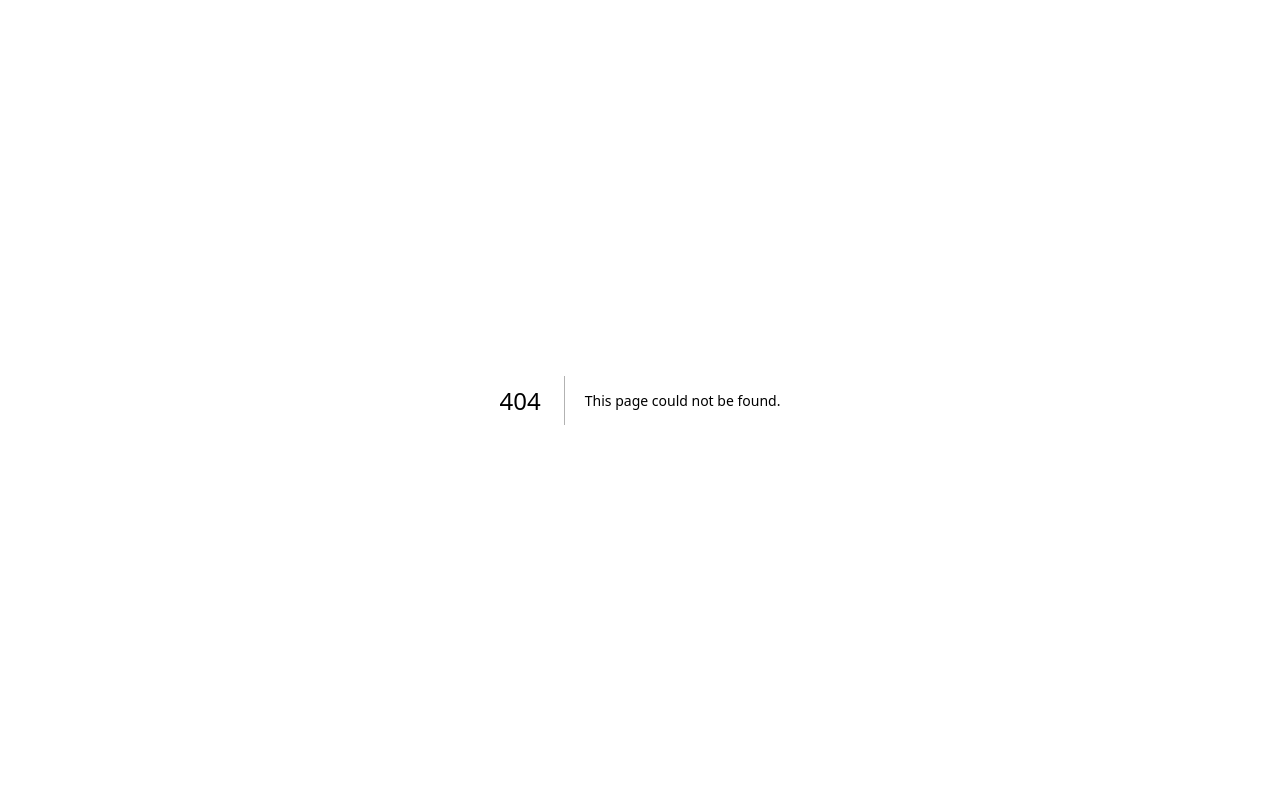
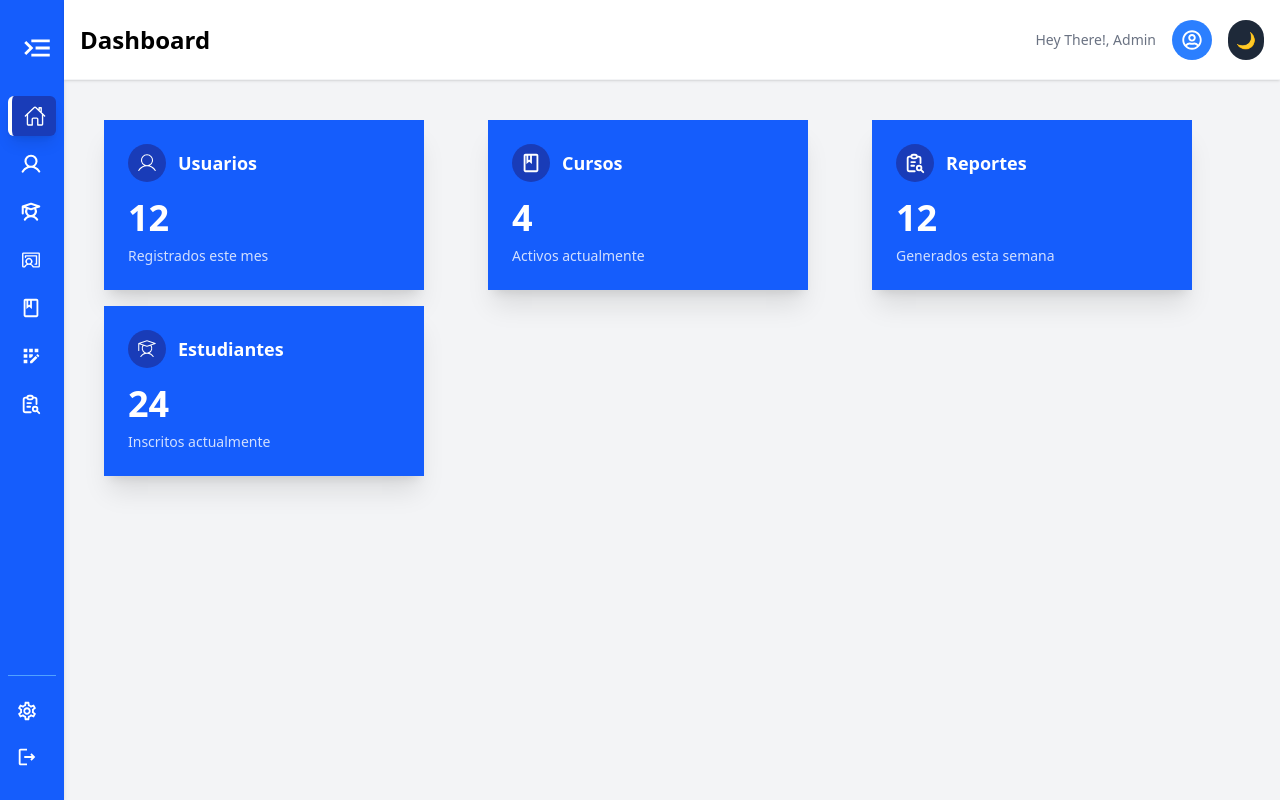
Before and after one commit to slashvera/Next-Front, a Next.js app: page /administrador/dashboard in a window 1280 px wide. Before the commit this address had no page. Built offline with nearby package versions, Linux system fonts and the light colour scheme.

Commit message:
modify: globalcss, Tutorsidebar/add: adminLayout, adminPage, adminSideBar, adminHeader

```diff
--- /dev/null
+++ b/src/app/administrador/dashboard/page.jsx
@@ -0,0 +1,75 @@
+"use client";
+import { useRouter } from "next/navigation";
+import { useEffect, useState } from "react";
+import { PiUserLight, PiStudentLight } from "react-icons/pi";
+import { MdOutlineClass } from "react-icons/md";
+import { TbReportSearch } from "react-icons/tb";
+import  logo from "@/assets/logo-side.svg";
+
+
+export default function AdminDashboard() {
+    const router = useRouter();
+    const [cursos, setCursos] = useState([]);
+    const [alumnos, setAlumnos] = useState([]);
+    const [profesores, setProfesores] = useState([]);
+
+    return(
+
+        <div className="grid grid-cols-1 md:grid-cols-2 lg:grid-cols-3 p-4 gap-4">
+        {/* Usuarios */}
+        <div className="card w-full max-w-xs bg-blue-600 text-white shadow-xl hover:scale-105 transition-transform duration-300">
+            <div className="card-body">
+                <div className="flex items-center gap-3">
+                    <span className="p-2 rounded-full bg-blue-800">
+                    <PiUserLight size={22} />
+                    </span>
+                    <h2 className="card-title">Usuarios</h2>
+                </div>
+                <p className="text-4xl font-bold mt-2">12</p>
+                <p className="text-sm opacity-80">Registrados este mes</p>
+            </div>
+        </div>
+
+        {/* Cursos */}
+        <div className="card w-full max-w-xs bg-blue-600 text-white shadow-xl hover:scale-105 transition-transform duration-300">
+            <div className="card-body">
+                <div className="flex items-center gap-3">
+                    <span className="p-2 rounded-full bg-blue-800">
+                    <MdOutlineClass size={22} />
+                    </span>
+                    <h2 className="card-title">Cursos</h2>
+                </div>
+                <p className="text-4xl font-bold mt-2">4</p>
+             <p className="text-sm opacity-80">Activos actualmente</p>
+            </div>
+        </div>
+
+        {/* Reportes */}
+        <div className="card w-full max-w-xs bg-blue-600 text-white shadow-xl hover:scale-105 transition-transform duration-300">
+            <div className="card-body">
+                <div className="flex items-center gap-3">
+                    <span className="p-2 rounded-full bg-blue-800">
+                    <TbReportSearch size={22} />
+                    </span>
+                    <h2 className="card-title">Reportes</h2>
+                </div>
+                <p className="text-4xl font-bold mt-2">12</p>
+                <p className="text-sm opacity-80">Generados esta semana</p>
+            </div>
+        </div>
+
+        <div className="card w-full max-w-xs bg-blue-600 text-white shadow-xl hover:scale-105 transition-transform duration-300">
+            <div className="card-body">
+                <div className="flex items-center gap-3">
+                    <span className="p-2 rounded-full bg-blue-800">
+                    <PiStudentLight size={22} />
+                    </span>
+                    <h2 className="card-title">Estudiantes</h2>
+                </div>
+                <p className="text-4xl font-bold mt-2">24</p>
+                <p className="text-sm opacity-80">Inscritos actualmente</p>
+            </div>
+        </div>
+    </div>
+    );
+}
--- /dev/null
+++ b/src/app/administrador/layout.jsx
@@ -0,0 +1,21 @@
+import React from "react";
+import AdminSidebar from "@/components/foradmin/AdminSidebar";
+import AdminHeader from "@/components/foradmin/AdminHeader";
+
+export default function AdminLayout({ children }) {
+    return(
+        <div className="flex h-screen w-full bg-gray-100 overflow-hidden">
+              {/* Sidebar */}
+              <AdminSidebar />
+
+              {/* Contenido derecho */}
+              <div className="flex flex-col flex-1 min-w-0">
+                <AdminHeader />
+
+                <main className="flex-1 overflow-x-hidden overflow-y-auto p-6">
+                  {children}
+                </main>
+              </div>
+            </div>
+    );
+}
--- a/src/app/globals.css
+++ b/src/app/globals.css
@@ -1 +1,4 @@
 @import "tailwindcss";
+@plugin "daisyui" {
+  themes: false;
+}
--- a/src/components/TutorComponents/TutorSidebar.jsx
+++ b/src/components/TutorComponents/TutorSidebar.jsx
@@ -57,8 +57,8 @@ export default function TutorSidebar(){
                         px-3 py-2 rounded-md duration-300 flex gap-2 items-center relative group
                         ${
                             isActive
-                            ? "bg-blue-800 border-l-4 border-white shadow-lg"
-                            : "hover:bg-blue-500"
+                            ? "bg-purple-800 border-l-4 border-white shadow-lg"
+                            : "hover:bg-purple-500"
                         }
                         `}
                     >
@@ -83,7 +83,7 @@ export default function TutorSidebar(){
             </ul>
 
             {/* Footer */}
-            <div className="border-t border-blue-400 pt-4">
+            <div className="border-t border-purple-400 pt-4">
 
                 <div className="px-2 py-2 mb-4 hover:bg-red-500 rounded-md flex items-center gap-2 cursor-pointer duration-300">
                     <MdOutlineLogout size={22} />
--- /dev/null
+++ b/src/components/foradmin/AdminHeader.jsx
@@ -0,0 +1,23 @@
+"use client";
+import React, { useState } from "react";
+import { FaRegUserCircle } from "react-icons/fa";
+
+export default function Header(){
+    const [darkMode, setDarkMode] = useState(false);
+    return(
+        <header className='bg-white flex justify-between items-center p-4 shadow-sm border-b border-gray-100 h-20'>
+            <h1 className='text-2xl font-bold'>Dashboard</h1>
+            <div className='flex items-center gap-4'>
+                <span className='text-sm text-gray-500'>Hey There!, Admin</span>
+
+                <div className='bg-blue-500 w-10 h-10 rounded-full flex items-center justify-center text-white font-bold'>
+                    <FaRegUserCircle className='text-white text-xl' />
+                </div>
+
+                <div className='flex justify-center'>
+                    {darkMode ? <button onClick={() => setDarkMode(false)} className='bg-yellow-400 p-2 rounded-full'>🌞</button> : <button onClick={() => setDarkMode(true)} className='bg-gray-800 p-2 rounded-full'>🌙</button   >}
+                </div>
+            </div>
+        </header>
+    );
+}
--- /dev/null
+++ b/src/components/foradmin/AdminSidebar.jsx
@@ -0,0 +1,95 @@
+"use client";
+import React, { useState } from "react";
+import Link from "next/link";
+import Image from "next/image";
+import { usePathname } from "next/navigation";
+import logo from "@/assets/logo-side.svg";
+
+// Icons
+import { MdMenuOpen, MdOutlineSettings, MdOutlineLogout, MdOutlineClass, MdOutlineAppRegistration } from "react-icons/md";
+import { IoHomeOutline } from "react-icons/io5";
+import { PiChalkboardTeacher, PiStudentBold, PiUserBold } from "react-icons/pi";
+import { TbReportSearch } from "react-icons/tb";
+
+const menuItems = [
+  { icons: <IoHomeOutline size={22} />, label: "Home", path: "/administrador/dashboard" },
+  { icons: <PiUserBold size={22} />, label: "Users", path: "/users" },
+  { icons: <PiStudentBold size={22} />, label: "Students", path: "/students" },
+  { icons: <PiChalkboardTeacher size={22} />, label: "Teachers", path: "/teachers" },
+  { icons: <MdOutlineClass size={22} />, label: "Courses", path: "/courses" },
+  { icons: <MdOutlineAppRegistration size={22} />, label: "Enrollment", path: "/enrollment" },
+  { icons: <TbReportSearch size={22} />, label: "Reports", path: "/reports" },
+];
+
+export default function AdminSidebar() {
+  const pathname = usePathname();
+  const [open, setOpen] = useState(false);
+
+  return (
+    <nav className={`shadow-md h-screen p-2 flex flex-col duration-500 bg-blue-600 text-white ${open ? "w-60" : "w-16"}`}>
+
+      {/* Logo */}
+      <div className="px-3 py-2 h-20 flex justify-between items-center">
+        <Image
+          src={logo}
+          alt="Logo"
+          className={`${open ? "w-10" : "w-0"} bg-white rounded-md duration-500`}
+        />
+        <div onClick={() => setOpen(!open)} className="cursor-pointer">
+          <MdMenuOpen size={34} className={`duration-500 ${!open && "rotate-180"}`} />
+        </div>
+      </div>
+
+      {/* Menu */}
+      <ul className="flex-1">
+        {menuItems.map((item, index) => {
+          const isActive = pathname === item.path;
+
+          return (
+            <li key={index} className="my-2">
+              <Link
+                href={item.path}
+                className={`
+                  px-3 py-2 rounded-md duration-300 flex gap-2 items-center relative group
+                  ${isActive
+                    ? "bg-blue-800 border-l-4 border-white shadow-lg"
+                    : "hover:bg-blue-500"}
+                `}
+              >
+                <div>{item.icons}</div>
+
+                <p className={`${!open && "w-0 translate-x-24"} duration-500 overflow-hidden whitespace-nowrap`}>
+                  {item.label}
+                </p>
+
+                {/* Tooltip */}
+                {!open && (
+                  <p className="absolute left-32 shadow-md rounded-md w-0 p-0 text-black bg-white duration-100 overflow-hidden group-hover:w-fit group-hover:p-2 group-hover:left-16 z-50">
+                    {item.label}
+                  </p>
+                )}
+              </Link>
+            </li>
+          );
+        })}
+      </ul>
+
+      {/* Footer */}
+      <div className="border-t border-blue-400 pt-4">
+        <div className="px-2 py-2 mb-2 hover:bg-blue-500 rounded-md flex items-center gap-2 cursor-pointer">
+          <MdOutlineSettings size={22} />
+          <p className={`${!open && "w-0 opacity-0"} duration-500 overflow-hidden font-bold text-xs`}>
+            Settings
+          </p>
+        </div>
+
+        <div className="px-2 py-2 mb-4 hover:bg-red-500 rounded-md flex items-center gap-2 cursor-pointer">
+          <MdOutlineLogout size={22} />
+          <p className={`${!open && "w-0 opacity-0"} duration-500 overflow-hidden font-bold text-xs`}>
+            Logout
+          </p>
+        </div>
+      </div>
+    </nav>
+  );
+}
--- a/tailwind.config.js
+++ b/tailwind.config.js
@@ -1,15 +1,14 @@
+const { default: daisyui } = require('daisyui');
+const { default: themes } = require('daisyui/theme/object');
+
 /** @type {import('tailwindcss').Config} */
 module.exports = {
   content: [
-    "./app/**/*.{js,ts,jsx,tsx}",
-    "./components/**/*.{js,ts,jsx,tsx}",
+    "./app/**/*.{js,jsx}",
+    "./components/**/*.{js,jsx}",
   ],
-  theme: {
-    extend: {},
-  },
   plugins: [require("daisyui")],
-
-  daisyui: {
-    themes: ["light", "dark"],
+  daisyui:{
+    themes: ["dark"]
   },
 };
```
